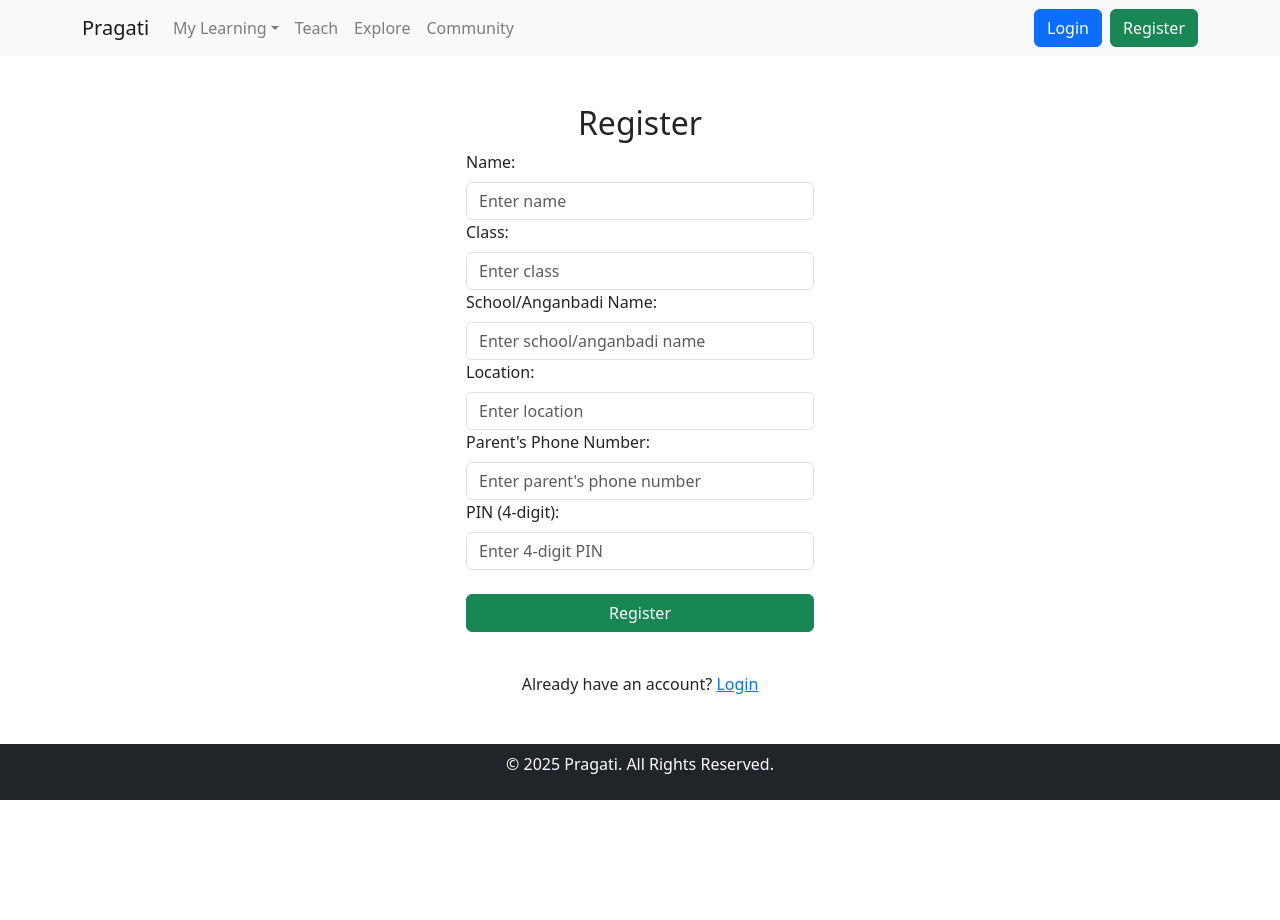
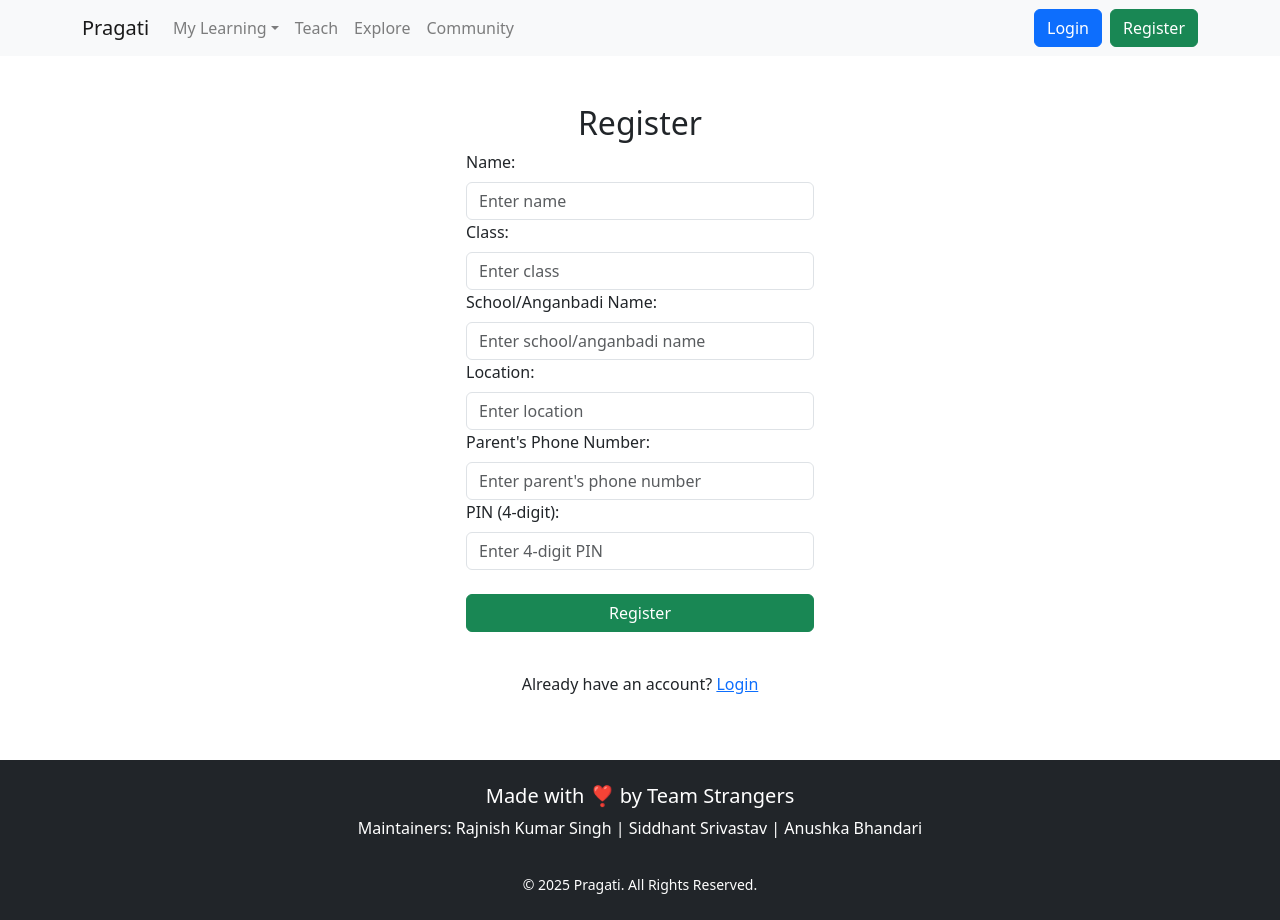
Before and after one commit to rks-031/pragati, a React (Vite) app in the folder frontend/: page /register in a window 1280 px wide. Before the commit the page ends 800 px from the top, so only its background shows below. Built offline with nearby package versions, Linux system fonts and the light colour scheme.

Commit message:
footer updated

```diff
--- a/frontend/src/components/Dashboard.jsx
+++ b/frontend/src/components/Dashboard.jsx
@@ -6,6 +6,12 @@ function Dashboard() {
     <Container className="text-center mt-5">
       <h2>Welcome to Pragati!</h2>
       <p className="lead">Empowering Rural India Through Accessible Learning.</p>
+      <div className="my-5">
+        <video controls style={{ width: '100%', maxWidth: '600px', margin: '0 auto', display: 'block' }}>
+          <source src="path-to-your-video.mp4" type="video/mp4" />
+          Your browser does not support HTML5 video.
+        </video>
+      </div>
     </Container>
   );
 }
--- a/frontend/src/components/Footer.jsx
+++ b/frontend/src/components/Footer.jsx
@@ -1,11 +1,48 @@
 import React from 'react';
-import { Container } from 'react-bootstrap';
+import { Container, Row, Col } from 'react-bootstrap';
+import { Link } from 'react-router-dom';
 
 function Footer() {
   return (
-    <footer className="bg-dark text-white text-center pb-2 pt-2 mt-5 sticky-footer">
+    <footer className="bg-dark text-white py-4 mt-5">
       <Container>
-        <p>&copy; {new Date().getFullYear()} Pragati. All Rights Reserved.</p>
+        <Row className="mb-3">
+          <Col className="text-center">
+            <h5>Made with ❣️ by Team Strangers</h5>
+            <p>
+              Maintainers:{' '}
+              <Link
+                to="//github.com/rks-031"
+                target="_blank"
+                rel="noopener noreferrer"
+                className="text-white text-decoration-none"
+              >
+                Rajnish Kumar Singh
+              </Link>{' | '}
+              <Link
+                to="//github.com/siddhant295"
+                target="_blank"
+                rel="noopener noreferrer"
+                className="text-white text-decoration-none"
+              >
+                Siddhant Srivastav
+              </Link>{' | '}
+              <Link
+                to="//github.com/anushkabh"
+                target="_blank"
+                rel="noopener noreferrer"
+                className="text-white text-decoration-none"
+              >
+                Anushka Bhandari
+              </Link>
+            </p>
+          </Col>
+        </Row>
+        <Row>
+          <Col className="text-center">
+            <small>&copy; {new Date().getFullYear()} Pragati. All Rights Reserved.</small>
+          </Col>
+        </Row>
       </Container>
     </footer>
   );
```
